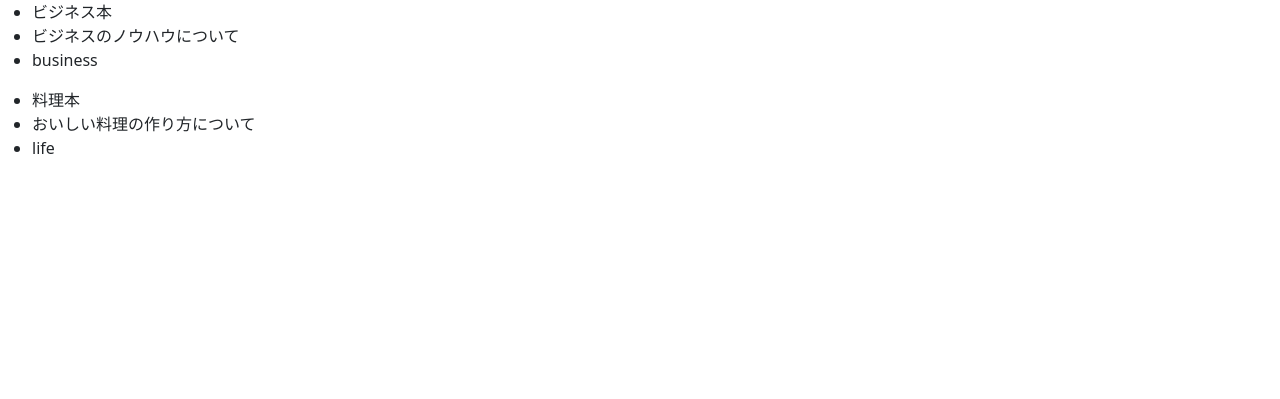
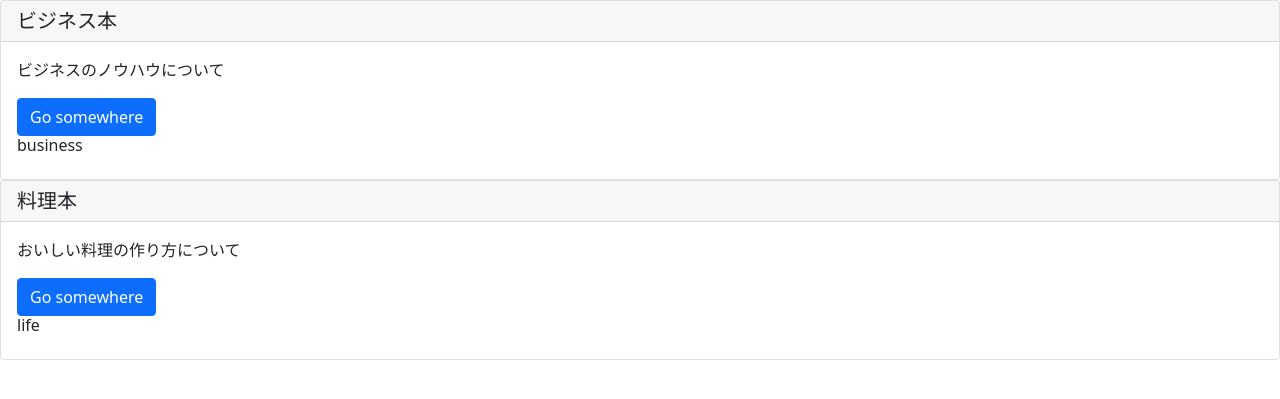
Before and after one commit to miyazakihiroaki/bookproject, a Django app: page /book/ in a window 1280 px wide. Shown: the top 399 px of the page. Run offline with Django 3.2, Linux system fonts and the light colour scheme; data comes from the database, SQL or seed files in the repository.

Commit message:
finish4-7

```diff
--- a/book/templates/book/book_list.html
+++ b/book/templates/book/book_list.html
@@ -12,11 +12,14 @@
     </head>
     <body>
         {% for item in object_list %}
-        <ul>
-            <li>{{ item.title }}</li>
-            <li>{{ item.text }}</li>
-            <li>{{ item.category }}</li>
-        </ul>
+        <div class="card">
+            <h5 class="card-header">{{item.title}}</h5>
+            <div class="card-body">
+                <p class="card-text">{{ item.text }}</p>
+                <a href="#" class="btn btn-primary"> Go somewhere </a>
+                <h6 class="card-title">{{ item.category }}</h6>
+            </div>
+        </div>
         {% endfor %}
     </body>
 </html>
```
